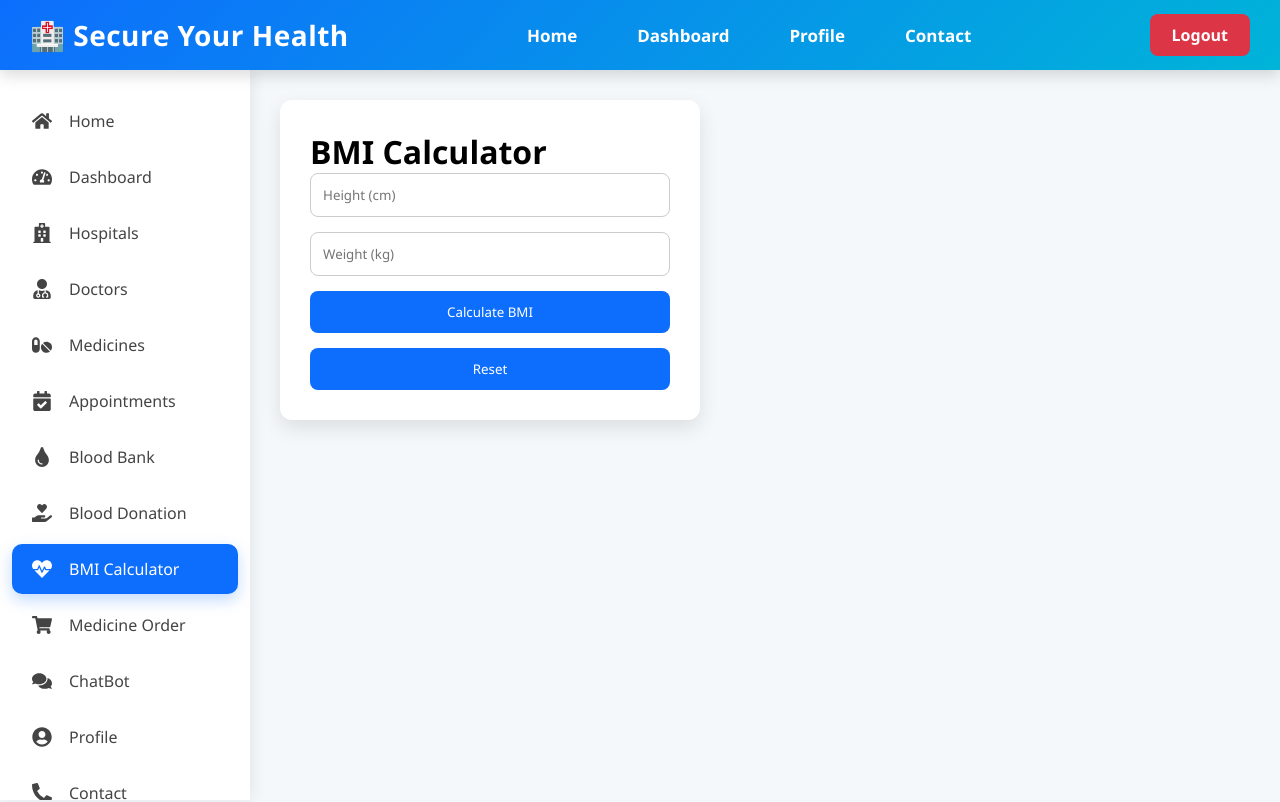
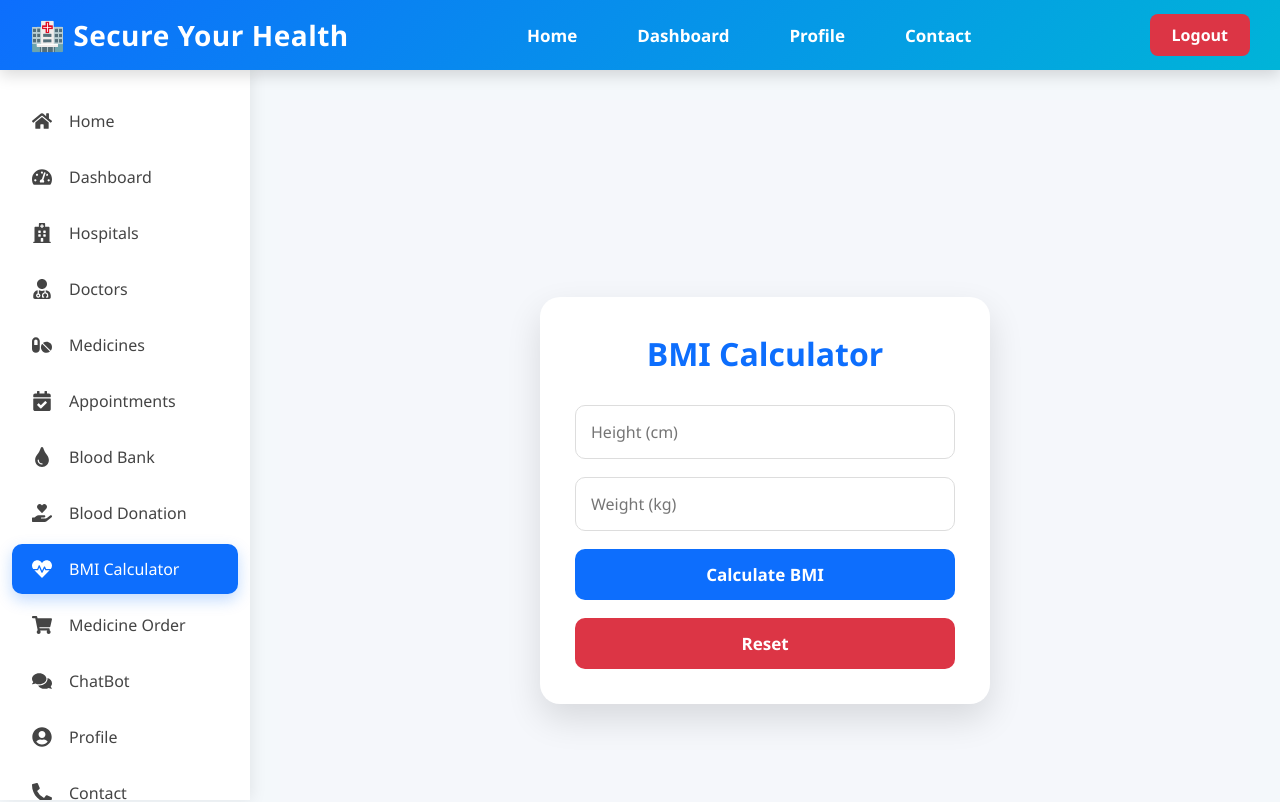
Before and after one commit to mastanshareefshaik5-ms/Secure-Your-Health, a React (Vite) app in the folder Frontend/: page /bmi in a window 1280 px wide. Shown: the top 802 px of the page. Built offline with nearby package versions, Linux system fonts and the light colour scheme; sample sign-in values are in the browser's storage.

Commit message:
initial Frontend

```diff
--- a/Frontend/src/Components/BMI/BMI.css
+++ b/Frontend/src/Components/BMI/BMI.css
@@ -1,48 +1,121 @@
-.bmi-container{
+*{
+margin:0;
+padding:0;
+box-sizing:border-box;
+font-family:'Segoe UI',sans-serif;
+}
+
+.bmi-page{
+min-height:100vh;
 display:flex;
 justify-content:center;
 align-items:center;
-padding:40px;
+background:#f5f7fb;
+padding:30px;
 }
 
 .bmi-card{
-width:420px;
+width:450px;
 background:#fff;
-padding:30px;
-border-radius:12px;
-box-shadow:0 8px 20px rgba(0,0,0,.1);
+padding:35px;
+border-radius:20px;
+box-shadow:0 15px 35px rgba(0,0,0,.12);
+text-align:center;
 }
 
-.bmi-card h2{
-text-align:center;
-margin-bottom:20px;
+.bmi-card h1{
 color:#0d6efd;
+font-size:32px;
+margin-bottom:30px;
 }
 
 .bmi-card form{
 display:flex;
 flex-direction:column;
-gap:15px;
+gap:18px;
 }
 
 .bmi-card input{
-padding:12px;
-border-radius:8px;
-border:1px solid #ccc;
+padding:15px;
+font-size:16px;
+border:1px solid #ddd;
+border-radius:10px;
+transition:.3s;
+}
+
+.bmi-card input:focus{
+outline:none;
+border-color:#0d6efd;
+box-shadow:0 0 8px rgba(13,110,253,.25);
 }
 
 .bmi-card button{
-padding:12px;
+padding:14px;
+border:none;
+border-radius:10px;
+font-size:17px;
+font-weight:600;
+cursor:pointer;
+transition:.3s;
 background:#0d6efd;
-color:white;
-border:none;
-border-radius:8px;
-cursor:pointer;
+color:#fff;
+}
+
+.bmi-card button:hover{
+background:#084298;
+transform:translateY(-2px);
+}
+
+.reset-btn{
+background:#dc3545!important;
+}
+
+.reset-btn:hover{
+background:#bb2d3b!important;
 }
 
 .result{
-margin-top:25px;
-text-align:center;
-font-size:18px;
-font-weight:bold;
+margin-top:30px;
+padding:20px;
+background:#f8f9fa;
+border-radius:12px;
+border-left:5px solid #0d6efd;
 }
+
+.result h2{
+color:#0d6efd;
+margin-bottom:12px;
+font-size:28px;
+}
+
+.result h3{
+color:#198754;
+font-size:22px;
+}
+
+@media(max-width:768px){
+
+.bmi-card{
+width:100%;
+padding:25px;
+}
+
+.bmi-card h1{
+font-size:28px;
+}
+
+.bmi-card input,
+.bmi-card button{
+font-size:15px;
+padding:13px;
+}
+
+.result h2{
+font-size:24px;
+}
+
+.result h3{
+font-size:20px;
+}
+
+}
```
